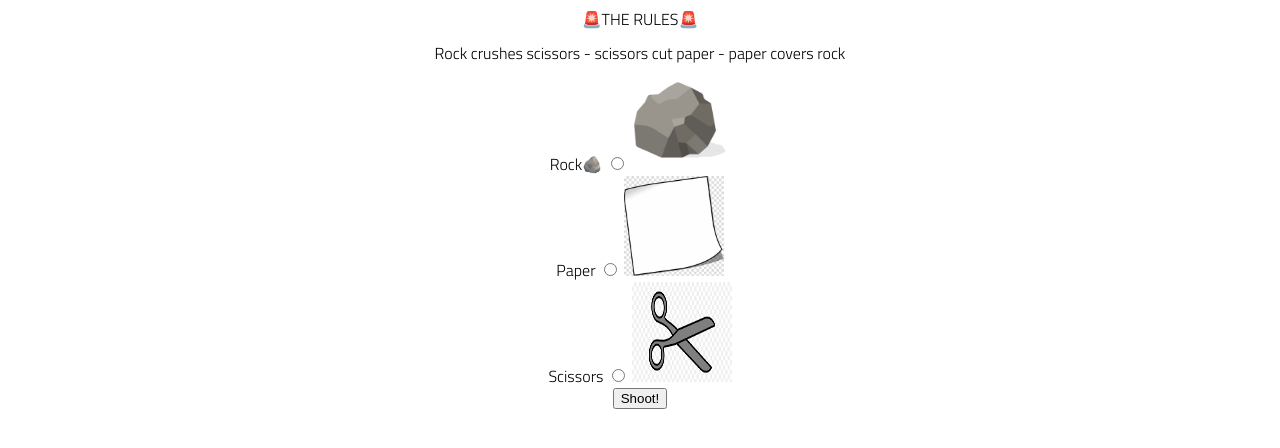
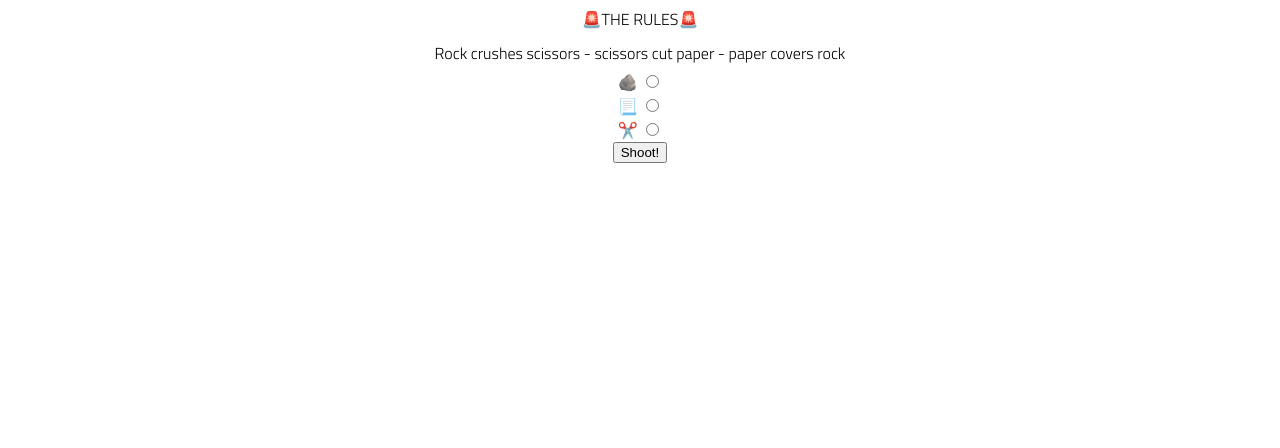
Before and after one commit to kylemayer/f1-lab03-rps, a plain HTML site: page index.html in a window 1280 px wide. Shown: the part 200-648 px from the top of the page. Drawn offline with Linux system fonts and the light colour scheme.

Commit message:
radio input update

```diff
--- a/index.html
+++ b/index.html
@@ -27,19 +27,16 @@
             <p>🚨THE RULES🚨</p>
             <p>Rock crushes scissors - scissors cut paper - paper covers rock</p>
             <label>
-                Rock🪨
-                <input type="radio" name="rps" value="rock"/>
-                <img src="./assets/rock.png"/>
+                🪨
+                <input type="radio" name="rps" value="rock" class="selection"></input>
             </label>
             <label>
-                Paper
-                <input type="radio" name="rps" value="paper"/>
-                <img src="./assets/paper.jpeg"/>
+                📃
+                <input type="radio" name="rps" value="paper" class="selection"/>
             </label>
             <label>
-                Scissors
-                <input type="radio" name="rps" value="scissors"/>
-                <img src="./assets/scissors.png"/>
+                ✂️
+                <input type="radio" name="rps" value="scissors" class="selection"/>
             </label>
 
             <input type="button" value="Shoot!" id="shoot-button"/>
--- a/styles/style.css
+++ b/styles/style.css
@@ -121,3 +121,8 @@ img {
     width: 100px;
     height: 100px;
 }
+
+.selection {
+    display:  ;
+
+}
--- a/utils.js
+++ b/utils.js
@@ -1,3 +1,3 @@
-export function didUserGuessCorrect(userGuess, computerThrow) {
-    return userGuess === computerThrow;
+export function whoWon(userGuess, compChoice) {
+    return userGuess === compChoice;
 }
```
Also changed, not shown: assets/scissors.png (deleted).
